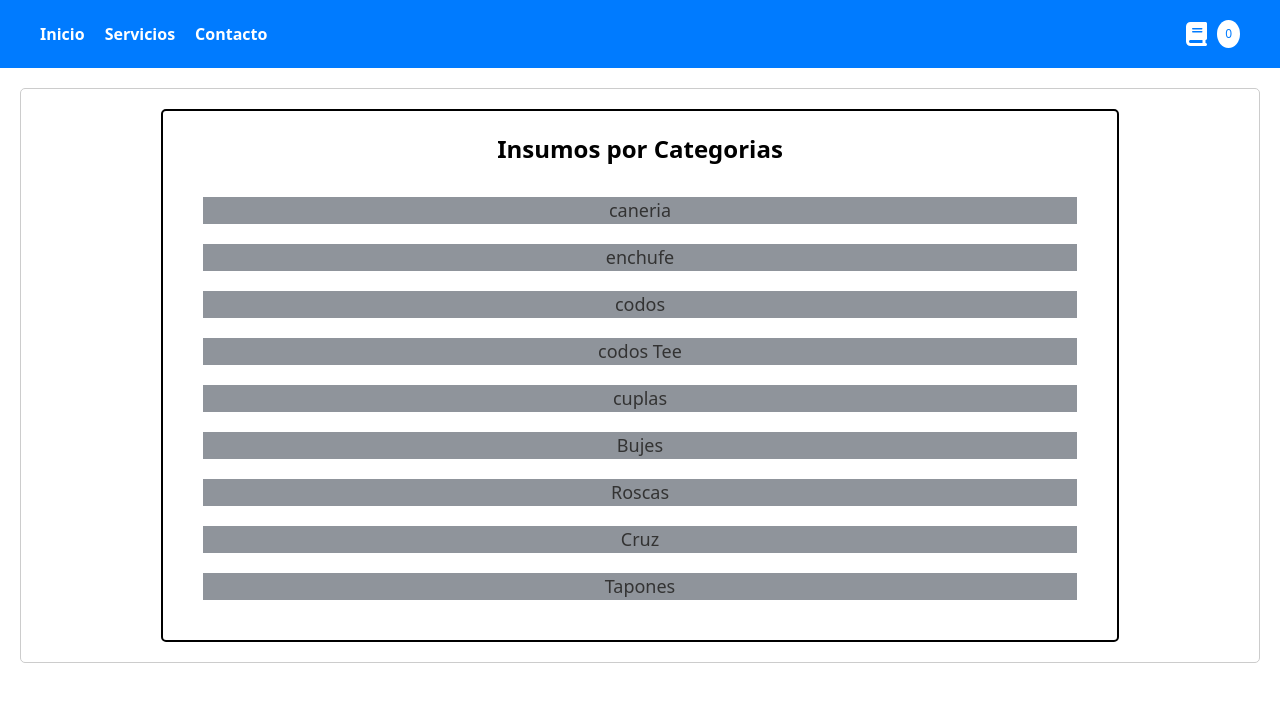
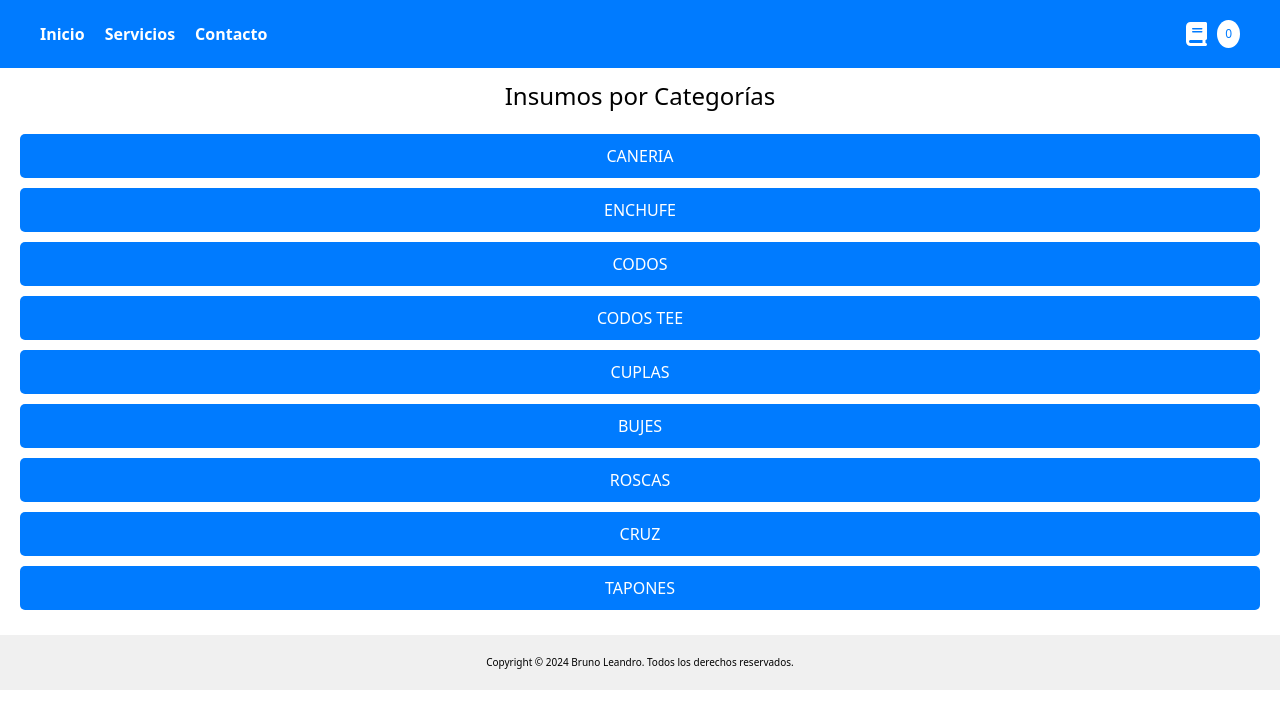
Before and after one commit to dmbruno/AQUA, a React (Create React App) app: page /insumos in a window 1280 px wide. Shown: the top 728 px of the page. Built offline with nearby package versions, Linux system fonts and the light colour scheme.

Commit message:
fix estilos3

```diff
--- /dev/null
+++ b/src/componentes/Footer/Footer.css
@@ -0,0 +1,19 @@
+.footer-container {
+    width: 100%;
+    background-color: #f0f0f0;
+    padding: 20px 0;
+    position: fixed;
+    z-index: 999;
+}
+
+.footer-content {
+    display: flex;
+    align-items: center;
+    justify-content: center;
+
+}
+
+.footer-text {
+    margin: 0 20px;
+    font-size: 10px;
+}
--- /dev/null
+++ b/src/componentes/Footer/Footer.jsx
@@ -0,0 +1,15 @@
+import React from 'react';
+import "./Footer.css";
+
+const Footer = () => {
+    return (
+        <footer className="footer-container">
+            <div className="footer-content">
+                <p className="footer-text">  Copyright © 2024 Bruno Leandro. Todos los derechos reservados.
+</p>
+            </div>
+        </footer>
+    );
+};
+
+export default Footer;
--- a/src/componentes/Insumos List/InsumosDetail.jsx
+++ b/src/componentes/Insumos List/InsumosDetail.jsx
@@ -7,6 +7,7 @@ import Proveedores from '../Proveedores/Proveedores';
 import { Link } from 'react-router-dom';
 import ProductoFinal from '../ProductoFinal';
 import Header from "../../componentes/Header"
+import Footer from '../Footer/Footer';
 
 
 
@@ -54,9 +55,10 @@ const InsumoDetail = () => {
                         </ul>
                     </>
                 )}
-                {productoSeleccionado ? <ProductoFinal producto={productoSeleccionado} /> : <h2>no hay stock</h2>}
+                {productoSeleccionado ? <ProductoFinal producto={productoSeleccionado} /> : null}
 
             </div>
+            <Footer/>
         </>
     );
 };
--- a/src/componentes/Insumos List/InsumosList.css
+++ b/src/componentes/Insumos List/InsumosList.css
@@ -1,50 +1,34 @@
-.container {
-    display: flex;
-    justify-content: center;
-    width: auto;
-    margin: 20px;
-}
+
 
 .category-container {
-    display: flex;
-    justify-content: center;
-    flex-direction: column;
-    width: 80%;
-    border: 2px solid black;
-    border-radius: 5px;
-    padding: 20px;
+    margin-bottom: 20px;
 }
 
 .category-title {
-    font-size: 1.5rem;
+    text-align: center;
+    font-size: 24px;
     margin-bottom: 10px;
-    display: flex;
-    font-weight: bolder;
-    justify-content: center;
+    margin-top: 10px;
 }
 
-.category-list {
-    list-style-type: none;
-    padding: 0;
+.category-buttons {
+    display: flex;
+    flex-direction: column;
+    margin: 15px;
 }
 
-.category-item {
-    background-color: rgba(31, 41, 55, 0.498);
-    margin-bottom: 10px;
-    display: flex;
-    justify-content: center;
-    margin: 1.25rem;
-
-
+.category-button {
+    display: inline-block;
+    text-align: center;
+    padding: 10px 20px;
+    margin: 5px;
+    font-size: 16px;
+    background-color: #007bff;
+    color: #fff;
+    text-decoration: none;
+    border-radius: 5px;
 }
 
-.category-link {
-    text-decoration: none;
-    color: #333;
-    transition: color 0.3s ease;
-    font-size: large;
+.category-button:hover {
+    background-color: #0056b3;
 }
-
-.category-link:hover {
-    color: #00000083;
-}
--- a/src/componentes/Insumos List/InsumosList.jsx
+++ b/src/componentes/Insumos List/InsumosList.jsx
@@ -1,13 +1,11 @@
+import React from 'react';
 import { Link, useParams } from 'react-router-dom';
 import itemsData from '../../data/mock_data.json';
 import "../../componentes/Insumos List/InsumosList.css"
-import Header from "../../componentes/Header"
-
-
-
+import Header from "../../componentes/Header";
+import Footer from '../Footer/Footer';
 
 const InsumosList = () => {
-
     const { categoria } = useParams(); // Obtener el parámetro de la URL
 
     // Filtrar los productos por la categoría seleccionada
@@ -22,21 +20,22 @@ const InsumosList = () => {
 
     return (
         <>
-        <Header/>
-            <div className='container'>
+            <Header />
+            <div>
+                <h2 className='category-title'>Insumos por Categorías</h2>
+            </div>
+            <div className=''>
                 <div className='category-container'>
-                    <h2 className='category-title'>Insumos por Categorias</h2>
-                    <ul className='category-list'>
+                    <div className='category-buttons'>
                         {categoriasArray.map(categoria => (
-                            <li key={categoria} className='category-item'>
-                                <Link to={`/insumos/${categoria}`} className='category-link'>
-                                    {categoria}
-                                </Link>
-                            </li>
+                            <Link key={categoria} to={`/insumos/${categoria}`} className='category-button'>
+                                {typeof categoria === 'string' ? categoria.toUpperCase() : ''}
+                            </Link>
                         ))}
-                    </ul>
+                    </div>
                 </div>
             </div>
+            <Footer/>
         </>
     );
 };
--- a/src/componentes/Presupuesto.jsx
+++ b/src/componentes/Presupuesto.jsx
@@ -2,6 +2,7 @@ import React, { useContext } from 'react';
 import { PresupuestoContext } from '../Context/PresupuestoContext';
 import './Presupuesto.css'; // Importa el archivo CSS de estilos
 import Header from './Header';
+import Footer from './Footer/Footer';
 
 const Presupuesto = () => {
     const { PresupuestoItem } = useContext(PresupuestoContext);
@@ -31,6 +32,7 @@ const Presupuesto = () => {
                     ))}
                 </ul>
             </div>
+            <Footer/>
         </>
     );
 };
--- a/src/componentes/ProductoFinal.jsx
+++ b/src/componentes/ProductoFinal.jsx
@@ -4,6 +4,7 @@ import itemsData from '../data/mock_data.json';
 import "./ProductoFinal.css"
 import Contador from './Contador';
 import Header from './Header';
+import Footer from './Footer/Footer';
 
 const ProductoFinal = () => {
 
@@ -34,6 +35,7 @@ const ProductoFinal = () => {
                     </div>
                 </div>
             </div>
+            <Footer/>
         </>
     );
 };
```
